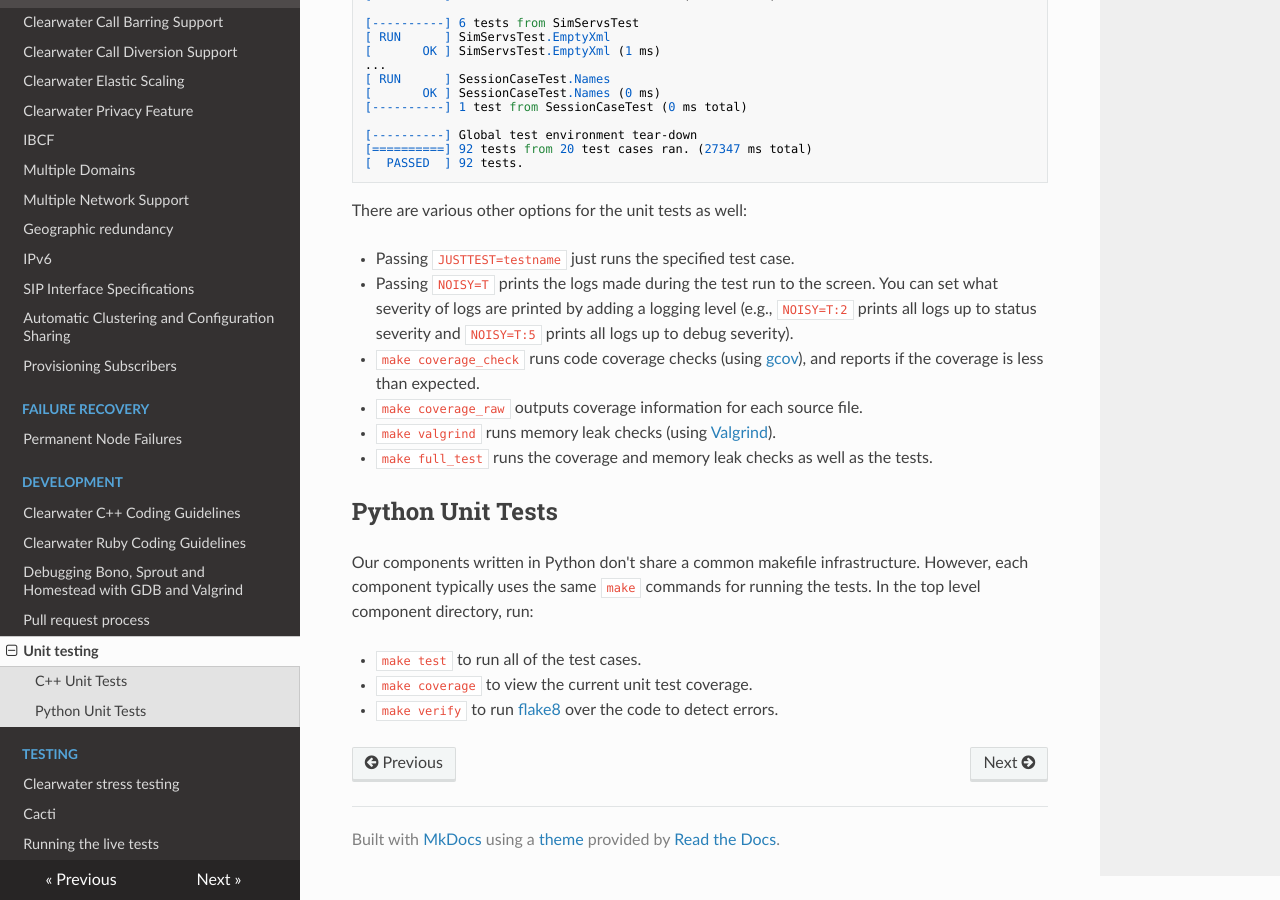
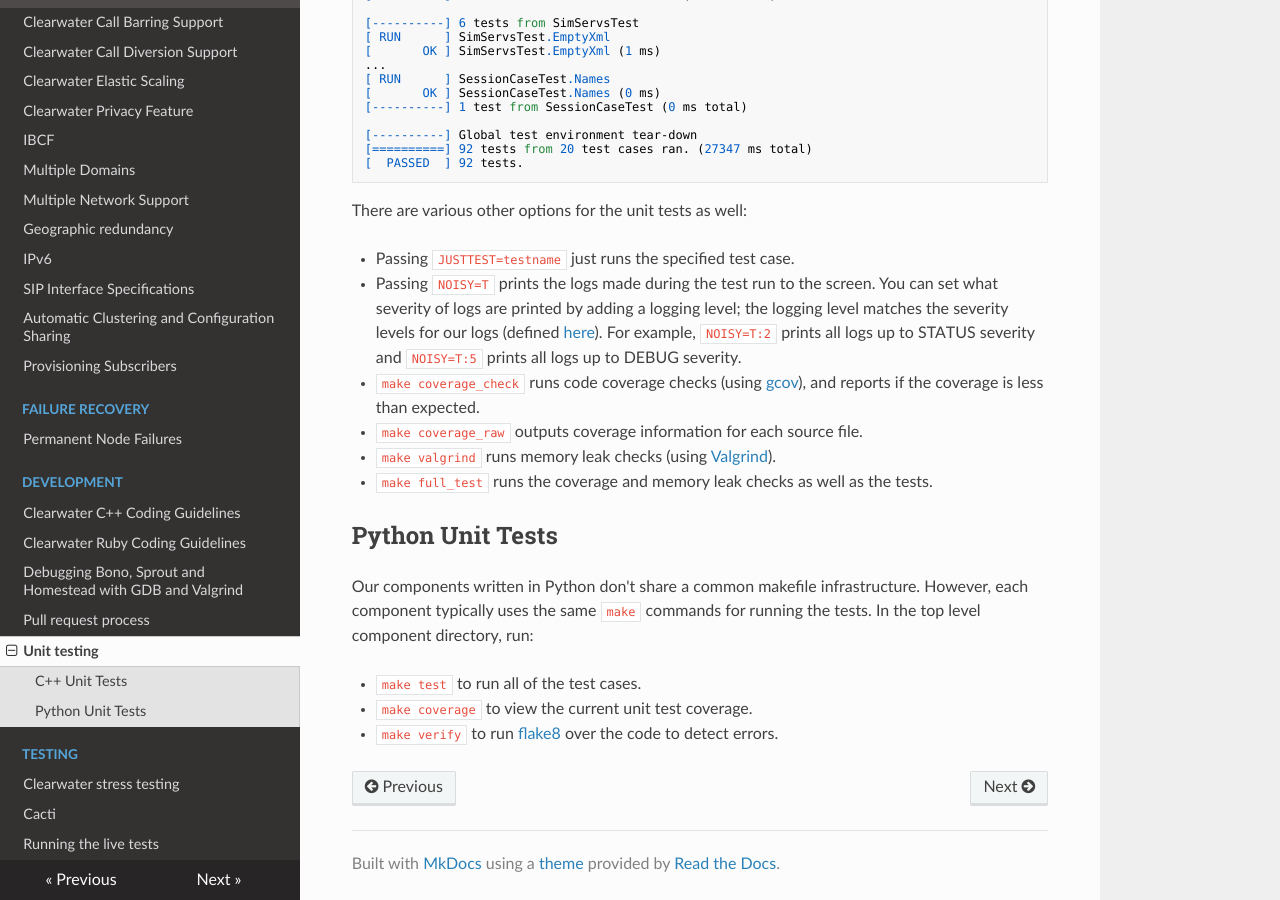
Before and after one commit to Metaswitch/clearwater-readthedocs, an MkDocs documentation site: the page built from docs/Running_unit_tests.md, in a window 1280 px wide and 900 px high, scrolled down 697 px. Built offline with MkDocs 1.6.1, drawn with Linux system fonts in a browser that asks for light colours; nearby versions of some CDN libraries; old or Windows-style settings are respelled for this version of MkDocs.

Commit message:
Reference the log levels used in TRC_* statements

```diff
--- a/docs/Running_unit_tests.md
+++ b/docs/Running_unit_tests.md
@@ -36,7 +36,7 @@ The unit tests use the [Google Test](https://code.google.com/p/googletest/) fram
 There are various other options for the unit tests as well:
 
 * Passing `JUSTTEST=testname` just runs the specified test case.
-* Passing `NOISY=T` prints the logs made during the test run to the screen. You can set what severity of logs are printed by adding a logging level (e.g., `NOISY=T:2` prints all logs up to status severity and `NOISY=T:5` prints all logs up to debug severity).
+* Passing `NOISY=T` prints the logs made during the test run to the screen. You can set what severity of logs are printed by adding a logging level; the logging level matches the severity levels for our logs (defined [here](https://github.com/Metaswitch/cpp-common/blob/master/include/log.h#L53)). For example, `NOISY=T:2` prints all logs up to STATUS severity and `NOISY=T:5` prints all logs up to DEBUG severity.
 * `make coverage_check` runs code coverage checks (using [gcov](http://gcc.gnu.org/onlinedocs/gcc/Gcov.html)), and reports if the coverage is less than expected.
 * `make coverage_raw` outputs coverage information for each source file.
 * `make valgrind` runs memory leak checks (using [Valgrind](http://valgrind.org/)).
```
